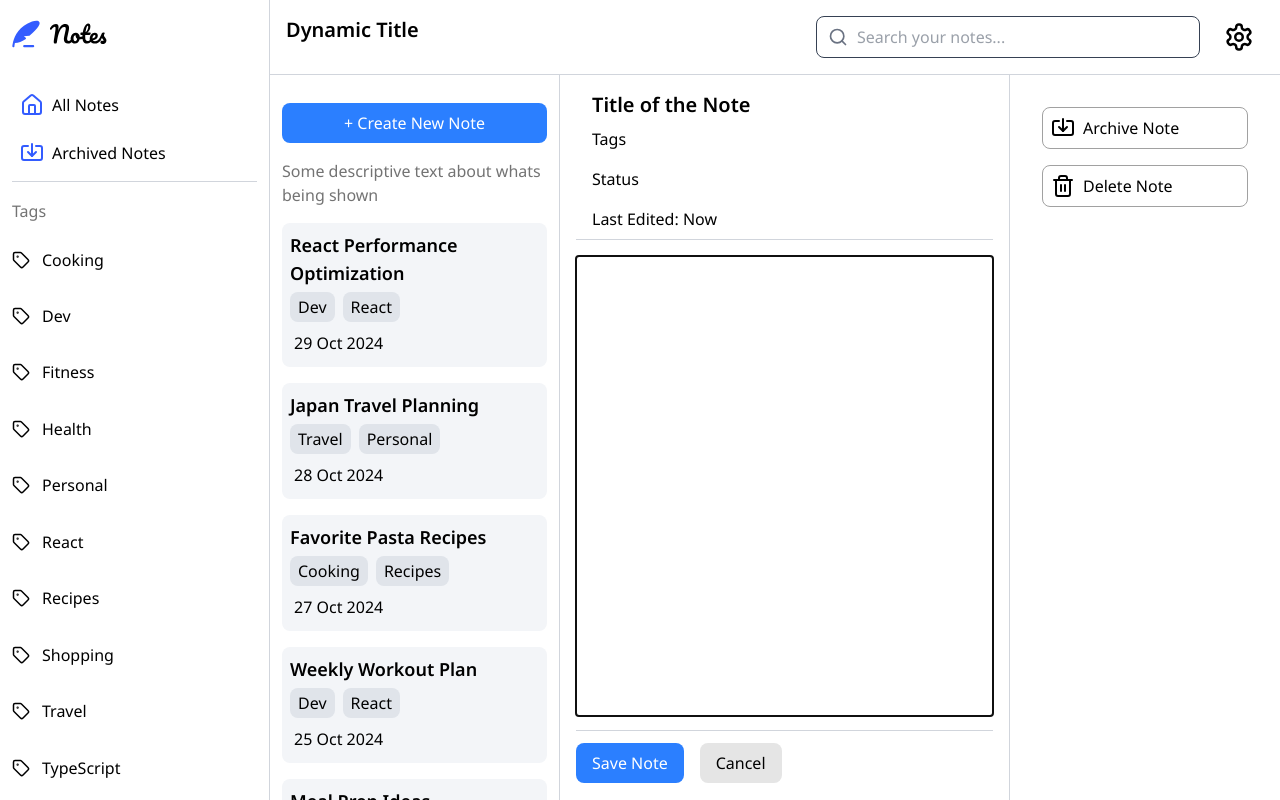
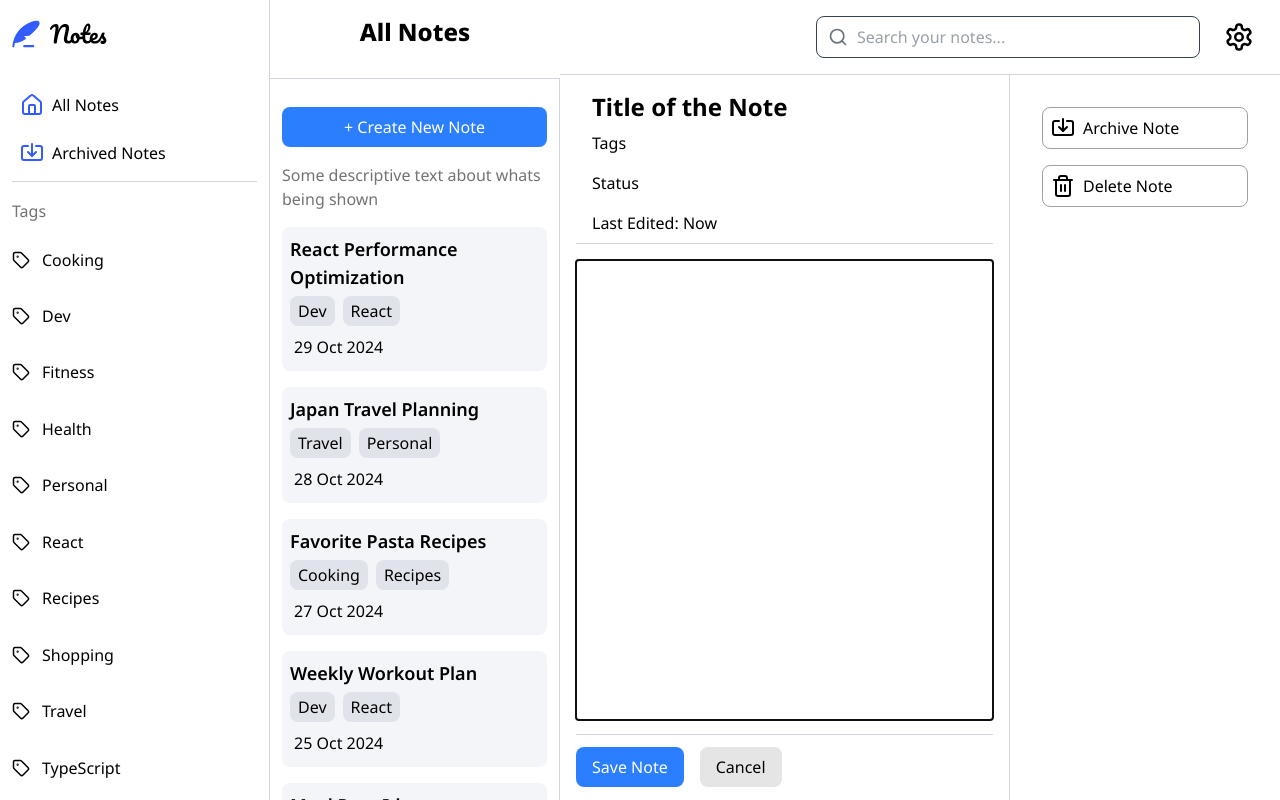
Before and after one commit to Clotho-ex/note-taking-app, a React (Vite) app: page / in a window 1280 px wide. Built offline with nearby package versions, Linux system fonts and the light colour scheme.

Commit message:
Font weight changes
- Font weight changes in Result and Textarea components

```diff
--- a/src/components/ResultComponent/Result.jsx
+++ b/src/components/ResultComponent/Result.jsx
@@ -99,7 +99,7 @@ function Result() {
       ? "Archived Notes"
       : activeSection === "allNotes"
         ? "All Notes"
-        : "Dynamic Title";
+        : "All Notes";
 
   // Select notes based on the active section
   const notesToDisplay =
@@ -107,7 +107,9 @@ function Result() {
 
   return (
     <div>
-      <h1 className="p-4 text-xl font-semibold">{displayTitle}</h1>
+      <h1 className="p-4 text-center text-2xl font-extrabold">
+        {displayTitle}
+      </h1>
       <div className="mt-[14px] border-b border-gray-300"></div>
       <div className="mx-auto grid w-fit place-self-center border-r border-gray-300 p-3">
         <button className="mt-4 mb-4 cursor-pointer rounded-lg bg-blue-500 px-8 py-2 text-white active:bg-blue-400">
--- a/src/components/TextareaComponent/Textarea.jsx
+++ b/src/components/TextareaComponent/Textarea.jsx
@@ -7,7 +7,7 @@ const Textarea = () => {
   return (
     <>
       <div className="mb-2 border-b border-gray-300 px-4">
-        <h1 className="text-xl font-semibold">
+        <h1 className="text-2xl font-bold">
           {selectedNote ? selectedNote.title : "Title of the Note"}
         </h1>
         <p className="py-2">
```
